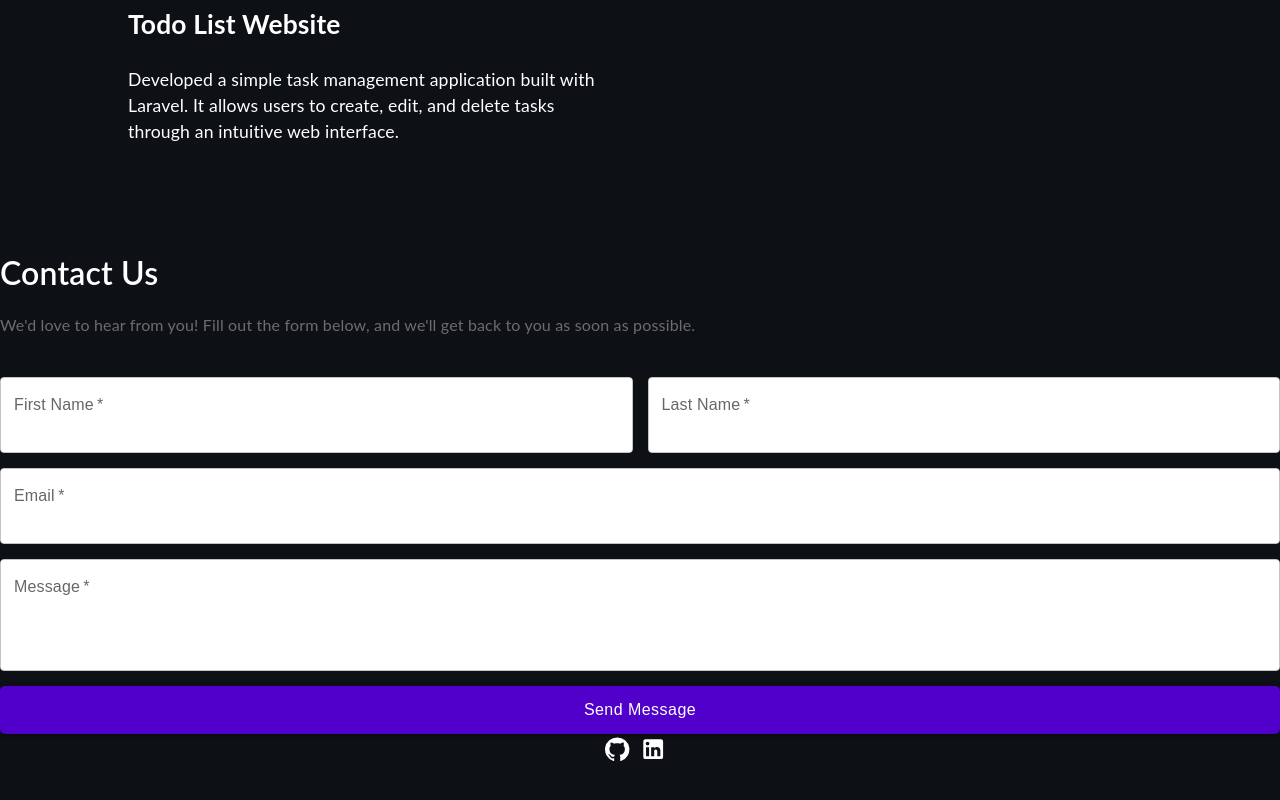
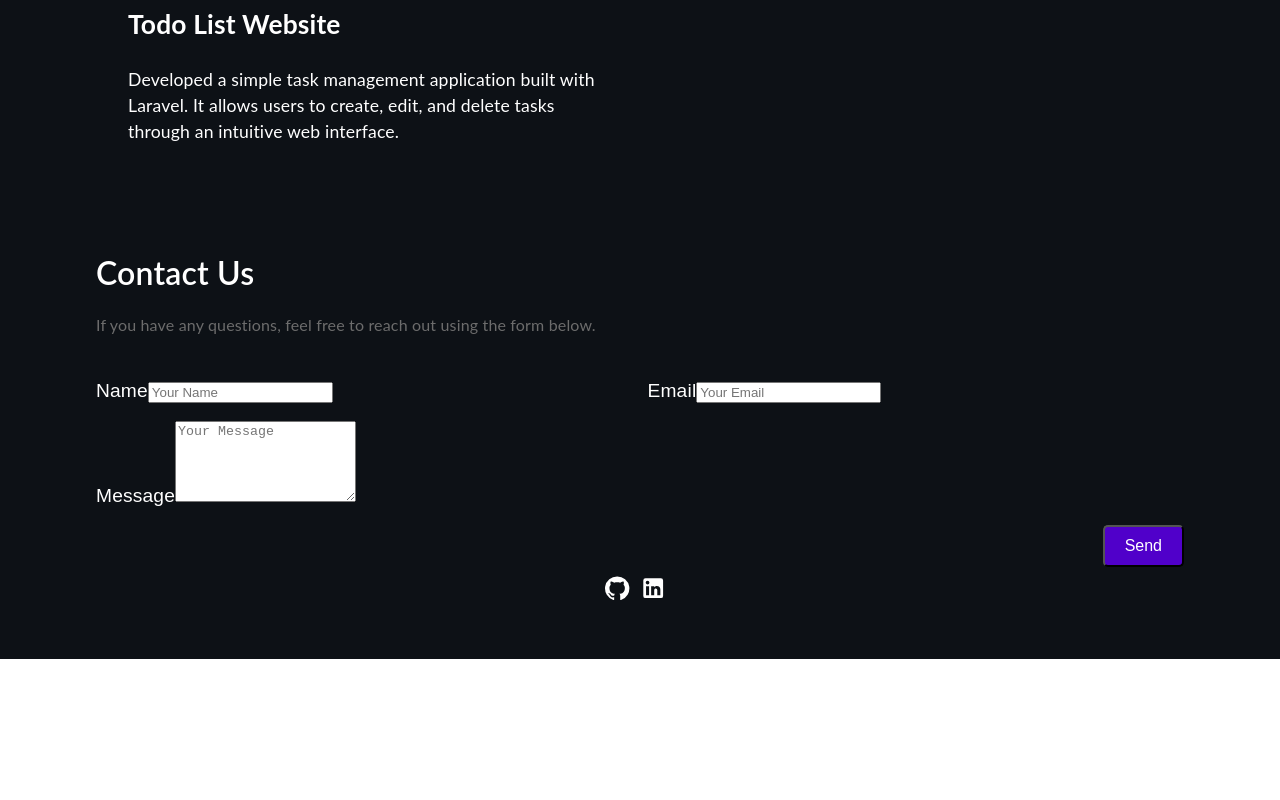
Before and after one commit to fayeapistar/web-portfolio, a React (Create React App) app: page / in a window 1280 px wide. Shown: the part 3032-3832 px from the top of the page. After the commit the page ends 3691 px from the top, so only its background shows below. Built offline with nearby package versions, Linux system fonts and the light colour scheme.

Commit message:
Update website

```diff
--- a/src/assets/styles/Contact.scss
+++ b/src/assets/styles/Contact.scss
@@ -1,7 +1,18 @@
-.contact_wrapper svg {
-  font-size: 1em;
-  vertical-align: middle;
-  margin-right: 5px;
+.contact-wrapper {
+  margin-left: 1in;
+  margin-right: 1in;
+
+  h1 {
+    font-size: 2rem;
+    font-weight: 600;
+    margin-bottom: 10px;
+  }
+
+  p {
+    font-size: 1rem;
+    color: #6c6c6c;
+    margin-bottom: 20px;
+  }
 }
 
 .contact-form {
@@ -49,18 +60,6 @@ form {
   margin-bottom: 15px !important;
 }
 
-.contact-wrapper h1 {
-  font-size: 2rem;
-  font-weight: 600;
-  margin-bottom: 10px;
-}
-
-.contact-wrapper p {
-  font-size: 1rem;
-  color: #6c6c6c;
-  margin-bottom: 20px;
-}
-
 button[type="submit"] {
   background-color: #5000ca;
   color: white;
--- a/src/components/Contact.js
+++ b/src/components/Contact.js
@@ -1,96 +1,27 @@
-import React, { useState } from 'react';
-import { TextField, Button } from '@mui/material';
+import React from 'react';
 import '../assets/styles/Contact.scss';
 
 const ContactForm = () => {
-  const [formData, setFormData] = useState({
-    firstName: '',
-    lastName: '',
-    email: '',
-    message: '',
-  });
-
-  const handleChange = (e) => {
-    const { name, value } = e.target;
-    setFormData((prevData) => ({ ...prevData, [name]: value }));
-  };
-
-  const handleSubmit = (e) => {
-    e.preventDefault();
-
-    const form = e.target;
-    const formDataObject = new FormData(form);
-
-    fetch('https://formspree.io/f/yourFormspreeID', {
-      method: 'POST',
-      body: formDataObject,
-      headers: {
-        'Accept': 'application/json',
-      },
-    })
-      .then((response) => {
-        if (response.ok) {
-          alert('Thank you for your message!');
-          form.reset();
-          setFormData({ firstName: '', lastName: '', email: '', message: '' });
-        } else {
-          alert('Something went wrong. Please try again later.');
-        }
-      })
-      .catch(() => {
-        alert('There was a problem submitting your form.');
-      });
-  };
-
     return (
-    <div className="contact-wrapper">
+        <div className="contact-wrapper" style={{ marginLeft: '1in', marginRight: '1in' }}>
             <h1>Contact Us</h1>
-      <p>We'd love to hear from you! Fill out the form below, and we'll get back to you as soon as possible.</p>
-      <form onSubmit={handleSubmit} className="contact-form">
+            <p>If you have any questions, feel free to reach out using the form below.</p>
+            <form action="https://formspree.io/f/movvjpjy" method="POST" className="contact-form">
                 <div className="form-flex">
-          <TextField
-            label="First Name"
-            name="firstName"
-            value={formData.firstName}
-            onChange={handleChange}
-            required
-            className="MuiTextField-root"
-          />
-          <TextField
-            label="Last Name"
-            name="lastName"
-            value={formData.lastName}
-            onChange={handleChange}
-            required
-            className="MuiTextField-root"
-          />
+                    <div className="MuiTextField-root">
+                        <label htmlFor="name">Name</label>
+                        <input type="text" id="name" name="name" placeholder="Your Name" required />
                     </div>
-        <TextField
-          label="Email"
-          name="email"
-          type="email"
-          value={formData.email}
-          onChange={handleChange}
-          required
-          className="MuiTextField-root body-form"
-        />
-        <TextField
-          label="Message"
-          name="message"
-          multiline
-          rows={4}
-          value={formData.message}
-          onChange={handleChange}
-          required
-          className="MuiTextField-root body-form"
-        />
-        <Button
-          type="submit"
-          variant="contained"
-          className="MuiTextField-root"
-        >
-          Send Message
-        </Button>
+                    <div className="MuiTextField-root">
+                        <label htmlFor="email">Email</label>
+                        <input type="email" id="email" name="email" placeholder="Your Email" required />
+                    </div>
+                </div>
+                <div className="MuiTextField-root body-form">
+                    <label htmlFor="message">Message</label>
+                    <textarea id="message" name="message" rows="5" placeholder="Your Message" required></textarea>
+                </div>
+                <button type="submit">Send</button>
             </form>
         </div>
     );
```
Lines whose indentation alone changed are shown as unchanged.
